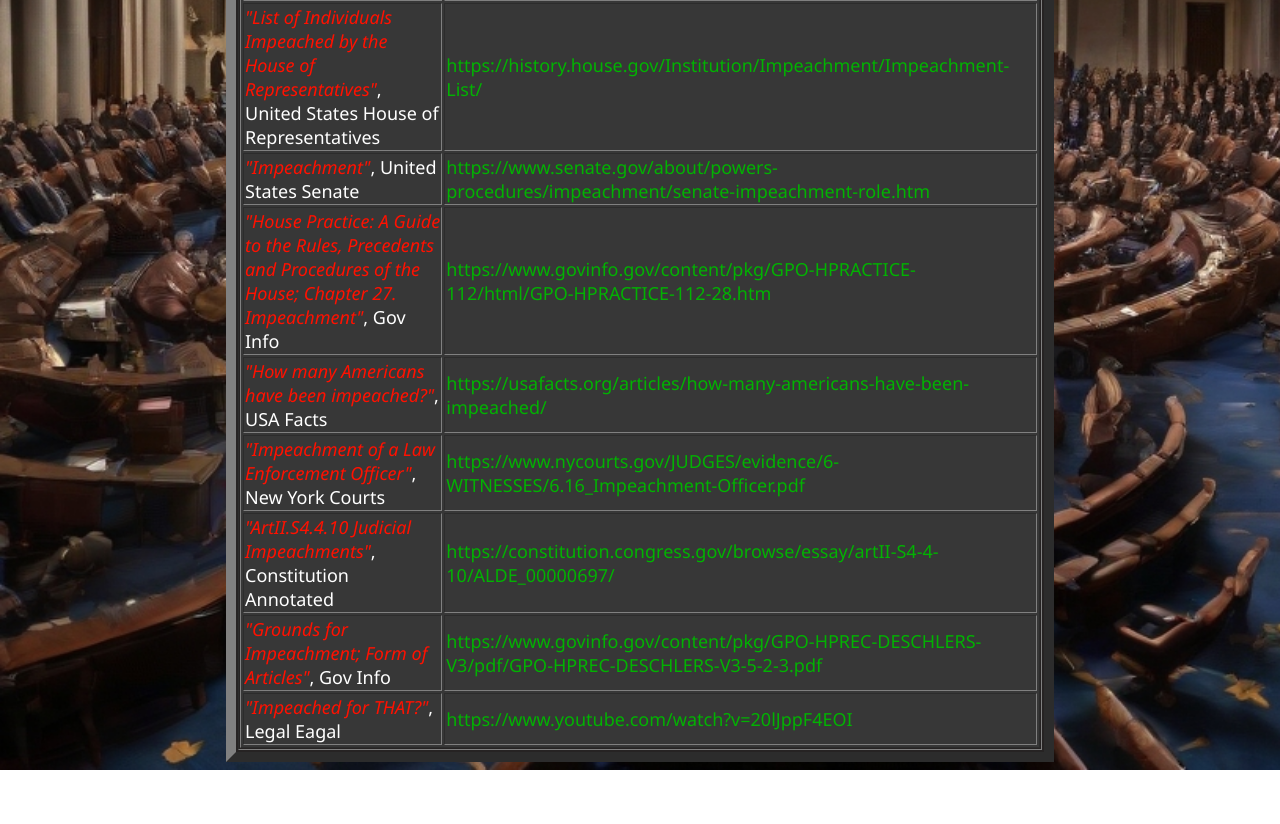
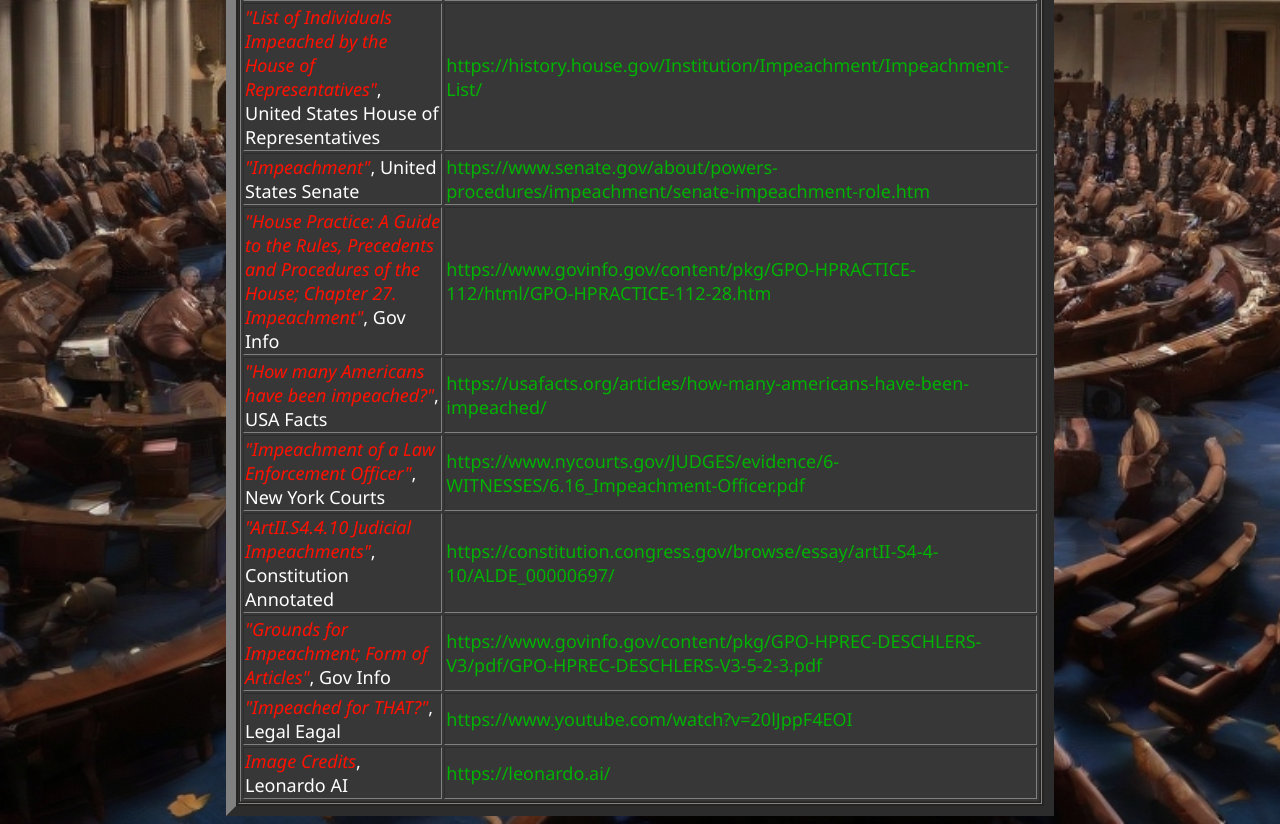
Before and after one commit to hillelfinder-pvcc/hillelfinder-pvcc.github.io, a plain HTML site: page sources.html in a window 1280 px wide. Shown: the part 838-1662 px from the top of the page. Before the commit the page ends 1608 px from the top, so only its background shows below. Drawn offline with Linux system fonts and the light colour scheme.

Commit message:
Update sources.html

```diff
--- a/sources.html
+++ b/sources.html
@@ -166,6 +166,14 @@
                                 <a href="https://www.youtube.com/watch?v=20lJppF4EOI">https://www.youtube.com/watch?v=20lJppF4EOI</a>
                             </td>
                         </tr>
+                        <tr><!--17-->
+                            <td>
+                                <i style="color:#ff1100;">Image Credits</i>, Leonardo AI
+                            </td>
+                            <td>
+                                <a href="https://leonardo.ai/">https://leonardo.ai/</a>
+                            </td>
+                        </tr>
                     </table>
             </table>
         </td></tr>
```
